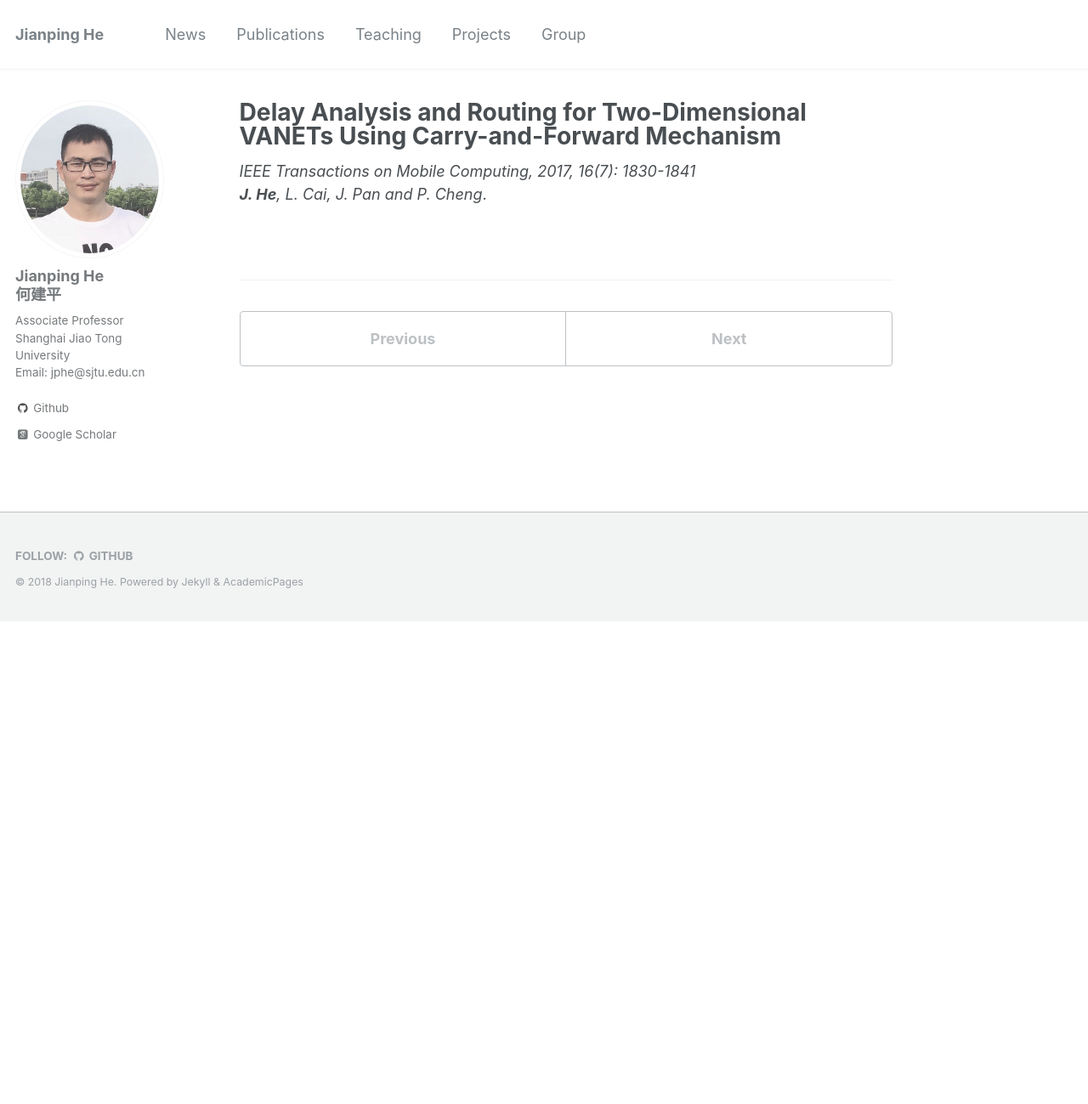
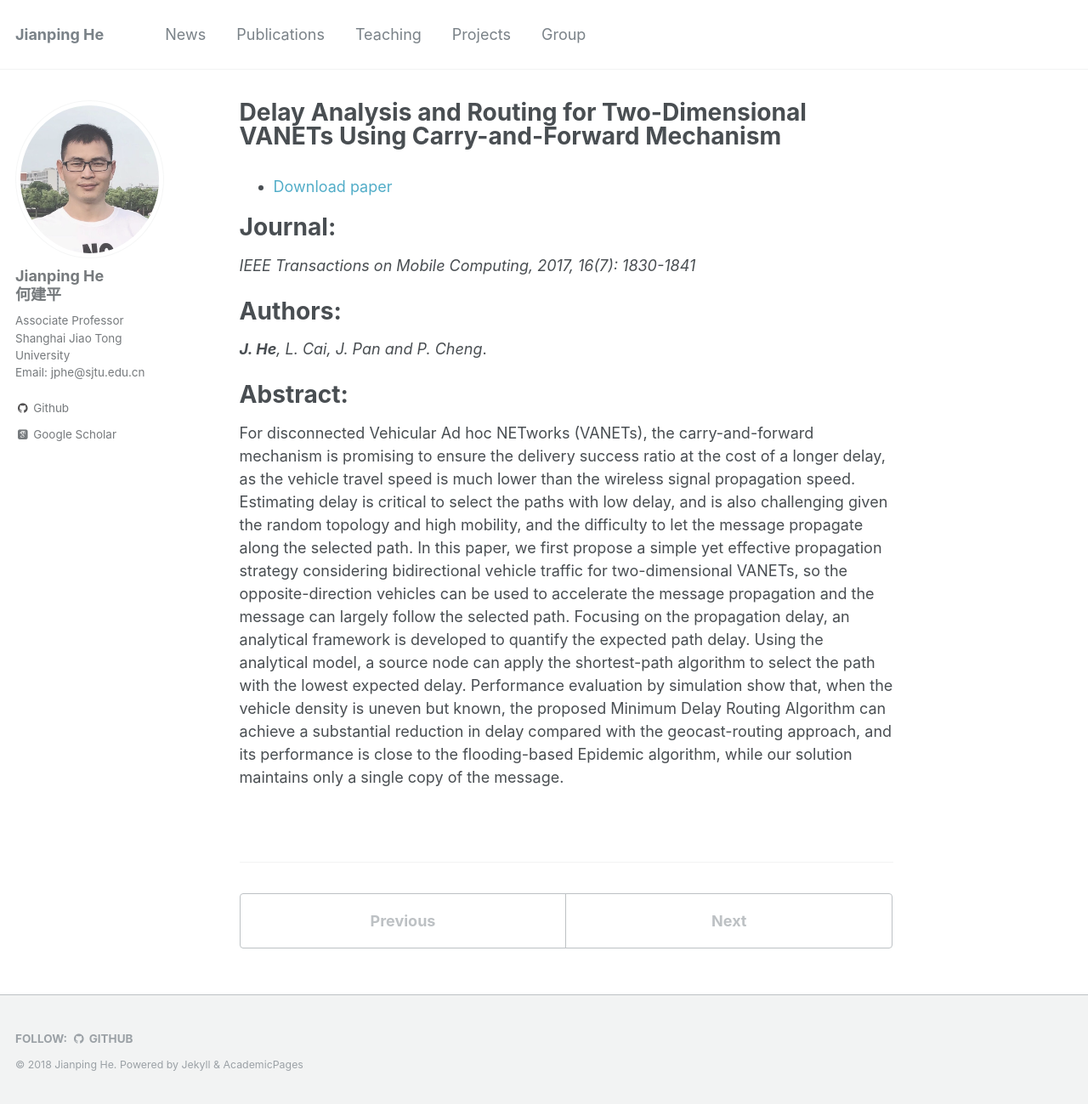
Before and after one commit to jiangshuozz/Jianping-He.github.io, a Jekyll site: the page built from _publications/2017-09-09-Delay-Analysis-and-Routing.md, in a window 1280 px wide and 1299 px high. Shown: the whole window at 85% size. Built offline with Jekyll 4.4.1, drawn with Linux system fonts in a browser that asks for light colours; some web fonts are replaced.

Commit message:
Update 2017-09-09-Delay-Analysis-and-Routing.md

```diff
--- a/_publications/2017-09-09-Delay-Analysis-and-Routing.md
+++ b/_publications/2017-09-09-Delay-Analysis-and-Routing.md
@@ -8,5 +8,17 @@ venue: '--'
 #paperurl: ''
 #citation: ''
 ---
+
+- [Download paper](https://ieeexplore.ieee.org/abstract/document/7563885/)
+
+Journal:
+===
 *IEEE Transactions on Mobile Computing, 2017, 16(7): 1830-1841*
+
+Authors:
+===
 ***J. He**, L. Cai, J. Pan and P. Cheng*.
+
+Abstract:
+===
+For disconnected Vehicular Ad hoc NETworks (VANETs), the carry-and-forward mechanism is promising to ensure the delivery success ratio at the cost of a longer delay, as the vehicle travel speed is much lower than the wireless signal propagation speed. Estimating delay is critical to select the paths with low delay, and is also challenging given the random topology and high mobility, and the difficulty to let the message propagate along the selected path. In this paper, we first propose a simple yet effective propagation strategy considering bidirectional vehicle traffic for two-dimensional VANETs, so the opposite-direction vehicles can be used to accelerate the message propagation and the message can largely follow the selected path. Focusing on the propagation delay, an analytical framework is developed to quantify the expected path delay. Using the analytical model, a source node can apply the shortest-path algorithm to select the path with the lowest expected delay. Performance evaluation by simulation show that, when the vehicle density is uneven but known, the proposed Minimum Delay Routing Algorithm can achieve a substantial reduction in delay compared with the geocast-routing approach, and its performance is close to the flooding-based Epidemic algorithm, while our solution maintains only a single copy of the message.
```
